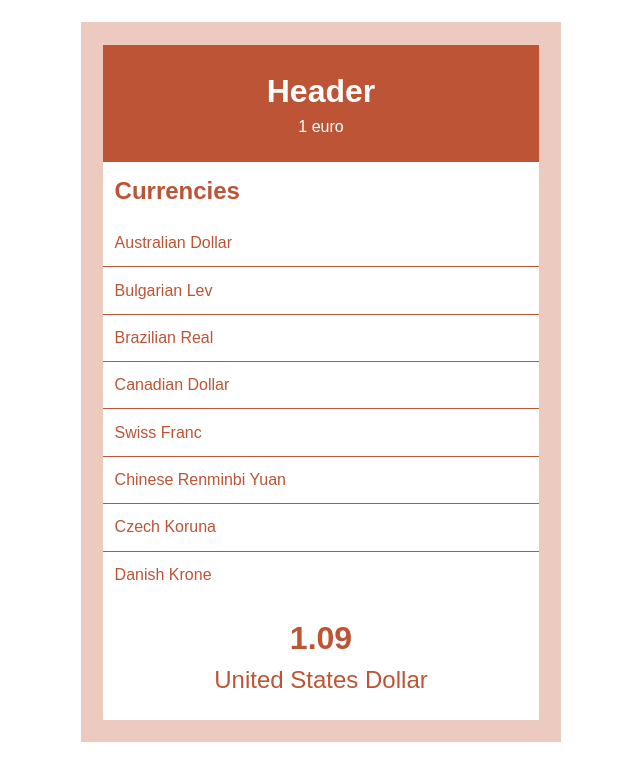
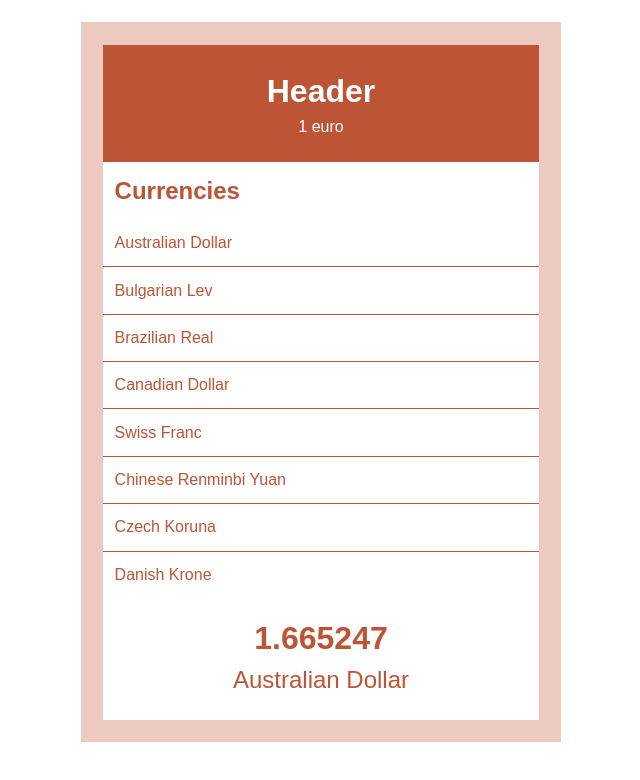
Before and after one commit to ValentinDesoeuvre/Converter, a React (Vite) app: page / in a window 1280 px wide. Shown: the top 780 px of the page, without its empty margins (319-959 px from the left). Built offline with nearby package versions, Linux system fonts and the light colour scheme.

Commit message:
feat(Currency selection): result displayed on currency selection

```diff
--- a/src/components/Converter/Converter.tsx
+++ b/src/components/Converter/Converter.tsx
@@ -14,7 +14,7 @@ function Converter() {
     <div className="converter">
       <Header />
       <Currencies currenciesData={currenciesData} setCurrency={setCurrency}/>
-      <Result />
+      <Result currency={currency}/>
     </div>
   );
 }
--- a/src/components/Converter/Result/Result.tsx
+++ b/src/components/Converter/Result/Result.tsx
@@ -1,11 +1,15 @@
 import { Currency } from '../../../interfaces';
 import './Result.scss';
 
-function Result() {
+interface ResultProps {
+  currency: Currency;
+}
+
+function Result( {currency}: ResultProps ) {
   return (
     <div className="result">
-      <p className="result-rate">1.09</p>
-      <p className="result-currency">United States Dollar</p>
+      <p className="result-rate">{currency.rate}</p>
+      <p className="result-currency">{currency.name}</p>
     </div>
   );
 }
```
